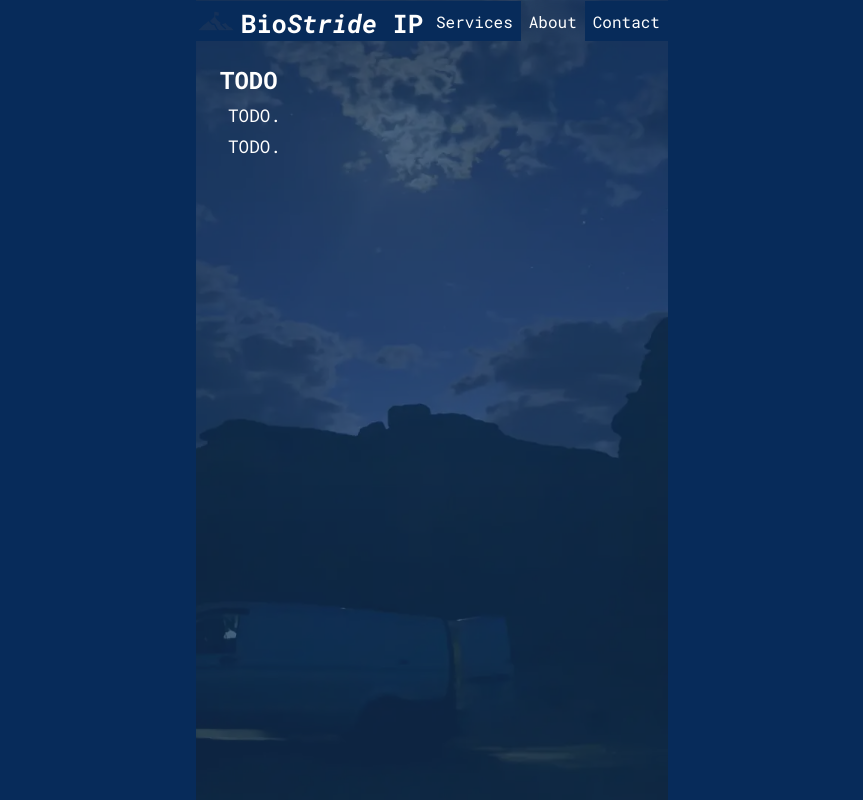
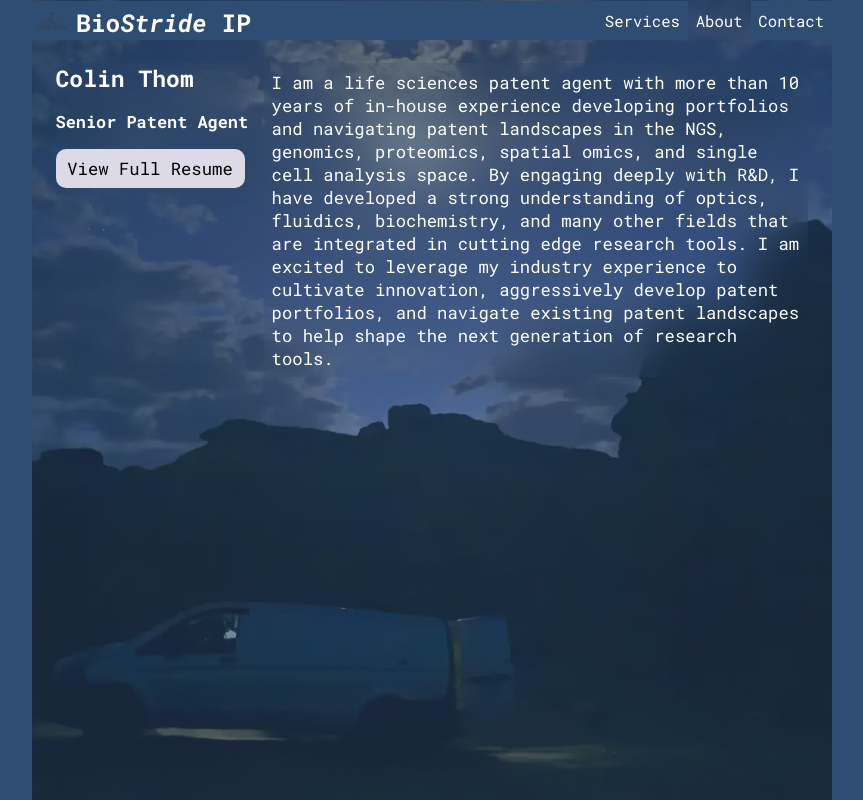
Before and after one commit to skedwards88/biostride-ip, a React app: page / in a window 1280 px wide. Both pictures are taken after a click on the button "About". Shown: the whole page, without its empty margins (208-1071 px from the left). Built offline with nearby package versions, Linux system fonts and the light colour scheme.

Commit message:
add about and contact, update styles

```diff
--- a/src/components/About.js
+++ b/src/components/About.js
@@ -3,10 +3,23 @@ import React from "react";
 export default function About() {
   return (
     <div className="content" id="about">
-      <div className="pcontent">
-        <h2>TODO</h2>
-        <p>TODO.</p>
-        <p>TODO.</p>
+      <div className="leftBar">
+        <h2>Colin Thom</h2>
+        <h3>Senior Patent Agent</h3>
+        <button id="resumeButton">View Full Resume</button>
+      </div>
+      <div className="blurb">
+        <p>
+          I am a life sciences patent agent with more than 10 years of in-house
+          experience developing portfolios and navigating patent landscapes in
+          the NGS, genomics, proteomics, spatial omics, and single cell analysis
+          space. By engaging deeply with R&D, I have developed a strong
+          understanding of optics, fluidics, biochemistry, and many other fields
+          that are integrated in cutting edge research tools. I am excited to
+          leverage my industry experience to cultivate innovation, aggressively
+          develop patent portfolios, and navigate existing patent landscapes to
+          help shape the next generation of research tools.
+        </p>
       </div>
     </div>
   );
--- a/src/components/Contact.js
+++ b/src/components/Contact.js
@@ -3,12 +3,23 @@ import React from "react";
 export default function Contact() {
   return (
     <div className="content" id="contact">
-      <div className="pcontent">
-        <h2>
-          Contact Bio<i>Stride</i> IP
-        </h2>
-        <p>todo.</p>
-        <p>todo.</p>
+      <div className="leftBar">
+        <h2>Colin Thom</h2>
+        <h3>Senior Patent Agent</h3>
+        <a href="mailto:colin@biostrideIP.com">colin@biostrideIP.com</a>
+        <a href="https://linkedin.com/in/colinthomip">
+          linkedin.com/in/colinthomip
+        </a>
+      </div>
+      <div className="blurb">
+        <p>
+          If your company needs help with technical IP projects but doesn&apos;t
+          have the capacity to hire a full time employee, please do not hesitate
+          to reach out! Both mid-sized companies with commercial products and
+          start-ups seeking their next round of funding are welcome. I am
+          selective in the work I take on to avoid any conflicts, and I will let
+          you know upfront if I can help.
+        </p>
       </div>
     </div>
   );
--- a/src/components/Services.js
+++ b/src/components/Services.js
@@ -47,7 +47,7 @@ export default function Services() {
 
   return (
     <div className="content" id="services">
-      <div className="pcontent">
+      <div className="blurb">
         <h2>Trailblazing paths through biotech landscapes</h2>
         <p>
           Partnering with your IP counsel to provide technical IP work products.
--- a/src/styles/App.css
+++ b/src/styles/App.css
@@ -1,18 +1,24 @@
 html {
-  --default-font-size: 1rem;
-  --theme-color: #072b5a;
+  --default-font-size: 0.98rem;
+  --theme-color: #2f4d73;
 
   background-color: var(--theme-color);
+  color: white;
   font-size: var(--default-font-size);
-  color: white;
+  font-family: "Roboto Mono", Courier, monospace;
 }
 
 body {
   margin: 0;
 }
 
+a {
+  color: #b1e7ff;
+  display: block;
+  padding-bottom: 1rem;
+}
+
 .App {
-  font-family: "Roboto Mono", Courier, monospace;
   display: flex;
   flex-direction: column;
   position: relative;
@@ -28,7 +34,7 @@ body {
   width: 100%;
   min-height: 100vh;
   z-index: -1;
-  opacity: 0.3;
+  opacity: 0.5;
 }
 
 .App.Services::before {
@@ -41,22 +47,6 @@ body {
 
 .App.About::before {
   background-image: url("../images/compressed/background_about.webp");
-}
-
-.App::after {
-  content: "";
-  position: absolute;
-  background-color: rgb(0 0 0);
-  height: 100%;
-  width: 100%;
-  min-height: 100vh;
-  z-index: -2;
-  opacity: 0.4;
-}
-
-.App.About::after {
-  background-color: rgb(129 129 129);
-  opacity: 0.1;
 }
 
 #header {
@@ -112,15 +102,26 @@ body {
   backdrop-filter: blur(8px);
 }
 
+.content {
+  padding: 1.5rem;
+  font-size: 1.1rem;
+}
+
 .content h2 {
   all: unset;
   font-size: calc(var(--default-font-size) * 1.3);
   font-weight: bold;
 }
 
-.content {
-  padding: 1.5rem;
-  font-size: 1.1rem;
+.content h3 {
+  font-size: calc(var(--default-font-size) * 1.1);
+  font-weight: bold;
+}
+
+.blurb,
+.leftBar {
+  backdrop-filter: blur(24px);
+  height: fit-content;
 }
 
 .content p {
@@ -132,7 +133,7 @@ body {
 }
 
 .box {
-  background-color: var(--theme-color);
+  background-color: rgb(47 76 115 / 80%); /* --theme-color with some transparency */
   border-radius: 10px;
   margin: 1rem 0;
   padding: 1rem;
@@ -154,6 +155,18 @@ body {
   display: block;
 }
 
+#resumeButton {
+  all: unset;
+  border-radius: 10px;
+  color: black;
+  background-color: rgb(220 218 230);
+  padding: 0.5rem;
+  width: 90%;
+  text-align: center;
+  margin-bottom: 1rem;
+}
+
+/* ipad-ish */
 @media (min-width: 600px) and (max-width: 850px) {
   .content h2 {
     font-size: calc(var(--default-font-size) * 1.5);
@@ -170,19 +183,21 @@ body {
     display: grid;
     grid-template-columns: 1fr 1fr;
   }
+
+  #about,
+  #contact {
+    display: grid;
+    grid-template-columns: auto 1fr;
+    gap: 1rem;
+  }
 }
 
+/* desktop-ish */
 @media (min-width: 851px) {
   .App {
     max-width: 800px;
     min-height: 100vh;
     justify-self: center;
-  }
-
-  .App::before {
-    max-width: 1000px;
-    min-height: 100vh;
-    height: 100%;
   }
 
   #header {
@@ -211,4 +226,11 @@ body {
     margin-top: 3rem;
     flex: 1;
   }
+
+  #about,
+  #contact {
+    display: grid;
+    grid-template-columns: auto 1fr;
+    gap: 1rem;
+  }
 }
```
Also changed, not shown: src/images/logo.svg, 1 other file (tests, documents, lock files or other folders).
